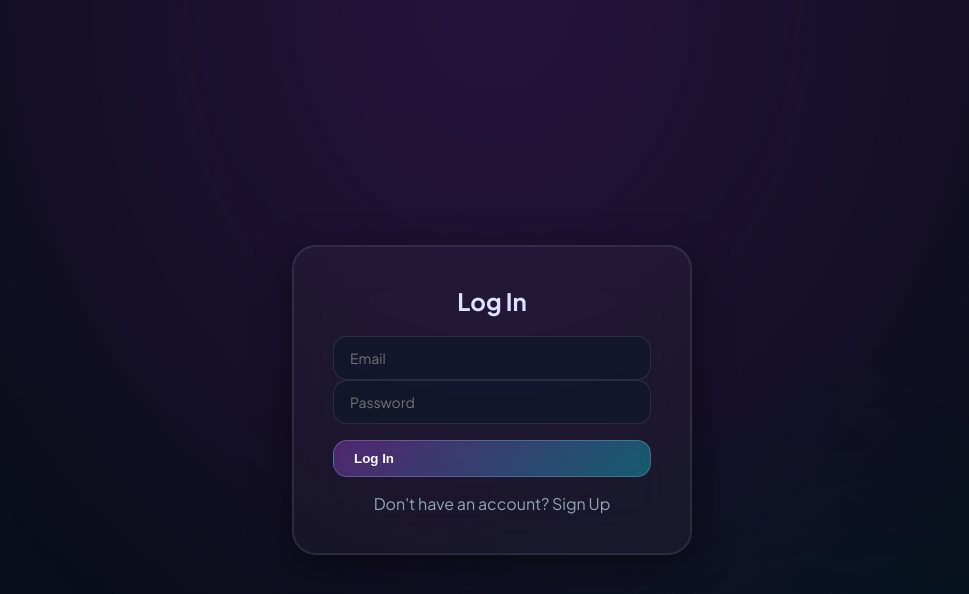
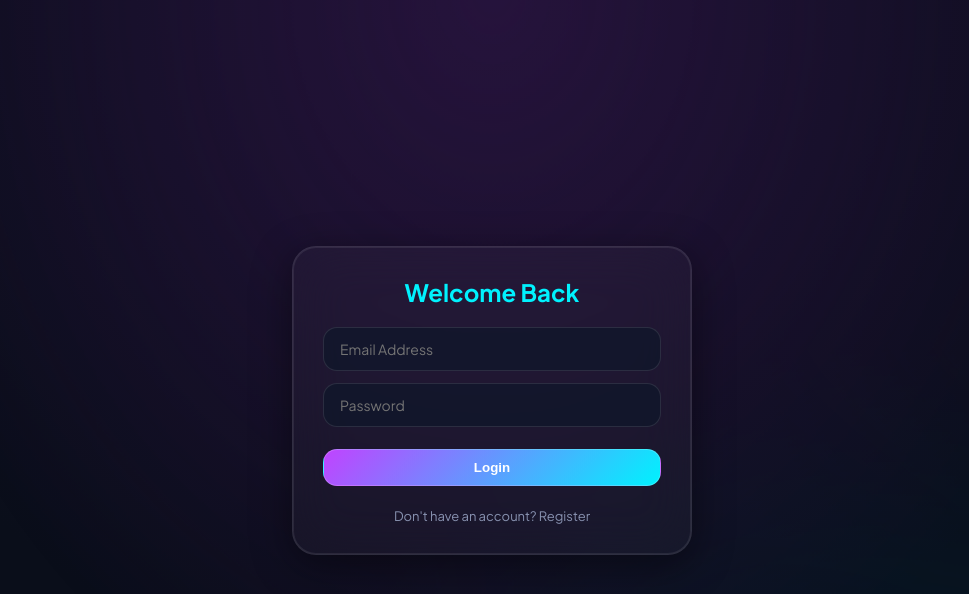
Before and after one commit to IdreesEhsan/Docu-Chat, a React (Vite) app in the folder frontend/: page / in a window 1280 px wide. Shown: the top 594 px of the page, without its empty margins (148-1117 px from the left). Built offline with nearby package versions, Linux system fonts and the light colour scheme; no server answers.

Commit message:
Fixes the schema error

```diff
--- a/frontend/src/components/AuthView.jsx
+++ b/frontend/src/components/AuthView.jsx
@@ -1,87 +1,88 @@
 import React, { useState } from 'react';
-import { registerAPI, verifyOtpAPI, loginAPI } from '../services/api';
+import { registerAPI, loginAPI } from '../services/api';
 
 export default function AuthView({ onLoginSuccess }) {
-    const [mode, setMode] = useState('login'); // 'login', 'register', 'verify'
+    const [isLogin, setIsLogin] = useState(true);
+    const [step, setStep] = useState('auth'); // 'auth' or 'check_email'
+    const [error, setError] = useState('');
+    const [loading, setLoading] = useState(false);
+
+    // Form states
     const [email, setEmail] = useState('');
     const [password, setPassword] = useState('');
     const [name, setName] = useState('');
     const [age, setAge] = useState('');
     const [country, setCountry] = useState('');
-    const [otp, setOtp] = useState('');
-    const [error, setError] = useState('');
-    const [loading, setLoading] = useState(false);
 
     const handleSubmit = async (e) => {
         e.preventDefault();
         setError('');
         setLoading(true);
+
         try {
-            if (mode === 'login') {
-                const res = await loginAPI(email, password);
-                localStorage.setItem('access_token', res.access_token);
+            if (isLogin) {
+                const data = await loginAPI(email, password);
+                localStorage.setItem('access_token', data.access_token);
                 onLoginSuccess();
-            } else if (mode === 'register') {
-                await registerAPI({ email, password, name, age: parseInt(age) || 0, country });
-                setMode('verify');
-            } else if (mode === 'verify') {
-                const res = await verifyOtpAPI(email, otp);
-                localStorage.setItem('access_token', res.access_token);
-                onLoginSuccess();
+            } else {
+                await registerAPI({ name, email, age: Number(age), country, password });
+                setStep('check_email'); // Move to success message screen
             }
         } catch (err) {
             setError(err.message);
+        } finally {
+            setLoading(false);
         }
-        setLoading(false);
     };
 
     return (
-        <div style={{ display: 'flex', justifyContent: 'center', alignItems: 'center', minHeight: '100vh' }}>
-            <div className="glass-panel" style={{ width: '400px', padding: '40px' }}>
-                <h2 style={{ textAlign: 'center', marginBottom: '20px' }}>
-                    {mode === 'login' ? 'Log In' : mode === 'register' ? 'Sign Up' : 'Verify OTP'}
+        <div style={{ display: 'flex', justifyContent: 'center', alignItems: 'center', minHeight: '100vh', padding: '20px' }}>
+            <div className="glass-panel" style={{ padding: '30px', width: '100%', maxWidth: '400px' }}>
+                <h2 style={{ textAlign: 'center', marginBottom: '20px', color: 'var(--accent-cyan)' }}>
+                    {step === 'check_email' ? 'Check Your Email' : (isLogin ? 'Welcome Back' : 'Create Account')}
                 </h2>
-                {error && <div style={{ color: '#ff7675', marginBottom: '12px' }}>{error}</div>}
 
-                <form onSubmit={handleSubmit}>
-                    {mode === 'register' && (
-                        <>
-                            <input className="glass-input" placeholder="Name" value={name} onChange={e => setName(e.target.value)} />
-                            <input className="glass-input" placeholder="Age" type="number" value={age} onChange={e => setAge(e.target.value)} />
-                            <input className="glass-input" placeholder="Country" value={country} onChange={e => setCountry(e.target.value)} />
-                        </>
-                    )}
-                    {mode !== 'verify' ? (
-                        <>
-                            <input className="glass-input" placeholder="Email" type="email" value={email} onChange={e => setEmail(e.target.value)} required />
-                            <input className="glass-input" placeholder="Password" type="password" value={password} onChange={e => setPassword(e.target.value)} required />
-                        </>
-                    ) : (
-                        <input className="glass-input" placeholder="OTP Code" value={otp} onChange={e => setOtp(e.target.value)} required />
-                    )}
+                {error && <div style={{ background: 'rgba(239, 68, 68, 0.2)', color: '#ef4444', padding: '10px', borderRadius: '8px', marginBottom: '16px', fontSize: '13px' }}>{error}</div>}
 
-                    <button className="glass-button" type="submit" disabled={loading} style={{ width: '100%', marginTop: '16px' }}>
-                        {loading ? 'Processing...' : mode === 'login' ? 'Log In' : mode === 'register' ? 'Sign Up' : 'Verify'}
-                    </button>
-                </form>
+                {step === 'auth' ? (
+                    <form onSubmit={handleSubmit} style={{ display: 'flex', flexDirection: 'column', gap: '12px' }}>
+                        {!isLogin && (
+                            <>
+                                <input className="glass-textarea" required placeholder="Full Name" value={name} onChange={e => setName(e.target.value)} />
+                                <div style={{ display: 'flex', gap: '12px' }}>
+                                    <input className="glass-textarea" type="number" required placeholder="Age" value={age} onChange={e => setAge(e.target.value)} style={{ width: '30%' }} />
+                                    <input className="glass-textarea" required placeholder="Country" value={country} onChange={e => setCountry(e.target.value)} style={{ width: '70%' }} />
+                                </div>
+                            </>
+                        )}
+                        <input className="glass-textarea" type="email" required placeholder="Email Address" value={email} onChange={e => setEmail(e.target.value)} />
+                        <input className="glass-textarea" type="password" required placeholder="Password" value={password} onChange={e => setPassword(e.target.value)} />
+                        {!isLogin && <small style={{ fontSize: '11px', color: 'var(--text-muted)' }}>Min 8 chars, 1 letter, 1 number, 1 special char.</small>}
 
-                <div style={{ textAlign: 'center', marginTop: '16px' }}>
-                    {mode === 'login' && (
-                        <span style={{ color: '#94a3b8', cursor: 'pointer' }} onClick={() => setMode('register')}>
-                            Don't have an account? Sign Up
-                        </span>
-                    )}
-                    {mode === 'register' && (
-                        <span style={{ color: '#94a3b8', cursor: 'pointer' }} onClick={() => setMode('login')}>
-                            Already have an account? Log In
-                        </span>
-                    )}
-                    {mode === 'verify' && (
-                        <span style={{ color: '#94a3b8', cursor: 'pointer' }} onClick={() => setMode('login')}>
+                        <button className="glass-button" type="submit" disabled={loading} style={{ background: 'linear-gradient(135deg, #c043ff, #00f2fe)', justifyContent: 'center', marginTop: '10px' }}>
+                            {loading ? 'Processing...' : (isLogin ? 'Login' : 'Sign Up')}
+                        </button>
+
+                        <div style={{ textAlign: 'center', marginTop: '10px', fontSize: '13px' }}>
+                            <span style={{ color: 'var(--text-muted)', cursor: 'pointer' }} onClick={() => setIsLogin(!isLogin)}>
+                                {isLogin ? "Don't have an account? Register" : "Already have an account? Login"}
+                            </span>
+                        </div>
+                    </form>
+                ) : (
+                    <div style={{ display: 'flex', flexDirection: 'column', gap: '16px', textAlign: 'center' }}>
+                        <p style={{ fontSize: '14px', color: 'var(--text-muted)' }}>
+                            We have sent a confirmation link to <strong>{email}</strong>. Please click the link in your email to verify your account.
+                        </p>
+                        <button
+                            className="glass-button"
+                            onClick={() => { setStep('auth'); setIsLogin(true); }}
+                            style={{ background: 'linear-gradient(135deg, #c043ff, #00f2fe)', justifyContent: 'center' }}
+                        >
                             Back to Login
-                        </span>
-                    )}
-                </div>
+                        </button>
+                    </div>
+                )}
             </div>
         </div>
     );
--- a/frontend/src/components/Navbar.jsx
+++ b/frontend/src/components/Navbar.jsx
@@ -10,32 +10,32 @@ export default function Navbar({ activeTab, setActiveTab }) {
                 </div>
                 <div>
                     <h1 style={{ fontSize: '20px', fontWeight: '700', background: 'linear-gradient(90deg, #fff, #8892b0)', WebkitBackgroundClip: 'text', WebkitTextFillColor: 'transparent' }}>
-                        DocuChat
+                        Smart Extractor & Chat Service
                     </h1>
-                    <p style={{ fontSize: '12px', color: 'var(--text-muted)' }}>RAG-powered Document Q&A</p>
+                    <p style={{ fontSize: '12px', color: 'var(--text-muted)' }}>Production-grade LLM Service</p>
                 </div>
             </div>
 
             <nav className="glass-panel" style={{ padding: '6px', display: 'flex', gap: '6px', borderRadius: '16px' }}>
                 <button
                     onClick={() => setActiveTab('chat')}
-                    className={`glass-button ${activeTab === 'chat' ? 'nav-tab-active' : ''}`}
+                      className={`glass-button ${activeTab === 'chat' ? 'nav-tab-active' : ''}`}
                     style={{
-                        background: activeTab === 'chat' ? 'linear-gradient(135deg, rgba(139, 92, 246, 0.6), rgba(6, 182, 212, 0.6))' : 'transparent',
+                        background: activeTab === 'chat' ? 'linear-gradient(135deg, rgba(192, 67, 255, 0.6), rgba(0, 242, 254, 0.6))' : 'transparent',
                         border: 'none'
                     }}
                 >
-                    <MessageSquare size={16} /> Chat
+                    <MessageSquare size={16} /> Streaming Chat
                 </button>
                 <button
                     onClick={() => setActiveTab('extract')}
                     className={`glass-button ${activeTab === 'extract' ? 'nav-tab-active' : ''}`}
                     style={{
-                        background: activeTab === 'extract' ? 'linear-gradient(135deg, rgba(139, 92, 246, 0.6), rgba(6, 182, 212, 0.6))' : 'transparent',
+                        background: activeTab === 'extract' ? 'linear-gradient(135deg, rgba(192, 67, 255, 0.6), rgba(0, 242, 254, 0.6))' : 'transparent',
                         border: 'none'
                     }}
                 >
-                    <FileText size={16} /> Extraction (inactive)
+                    <FileText size={16} /> JSON Extractor
                 </button>
             </nav>
         </header>
```
